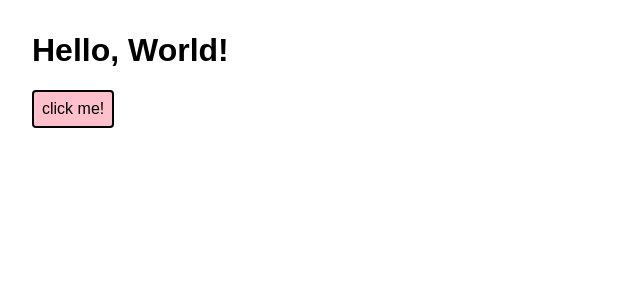
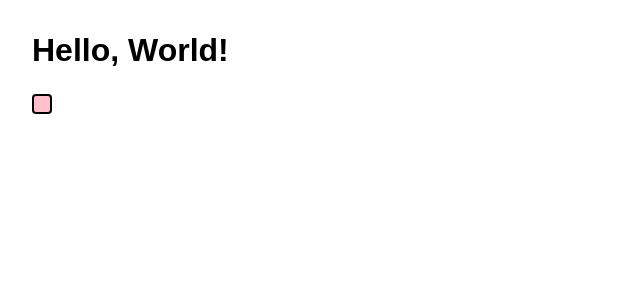
Before and after one commit to ashleemboyer/webpack-typescript-jest-less, a React app: page / in a window 1280 px wide. Shown: the top 300 px of the page, without its empty margins (0-640 px from the left). Built offline with nearby package versions, Linux system fonts and the light colour scheme; the HTML template or start-up script is replaced by a standard one.

Commit message:
Adding props to button

```diff
--- a/src/components/Button/Button.tsx
+++ b/src/components/Button/Button.tsx
@@ -1,9 +1,14 @@
 import * as React from 'react';
 import styles from './Button.module.less';
 
-const Button = () => (
-  <button className={styles.Button} onClick={() => console.log('clicked!')}>
-    click me!
+interface ButtonProps {
+  children: React.ReactNode;
+  onClick: (event: React.MouseEvent<HTMLButtonElement>) => void;
+}
+
+const Button: React.FC<ButtonProps> = ({ children, onClick }) => (
+  <button className={styles.Button} onClick={onClick}>
+    {children}
   </button>
 );
 
```
Also changed, not shown: 1 other file (tests, documents, lock files or other folders).
